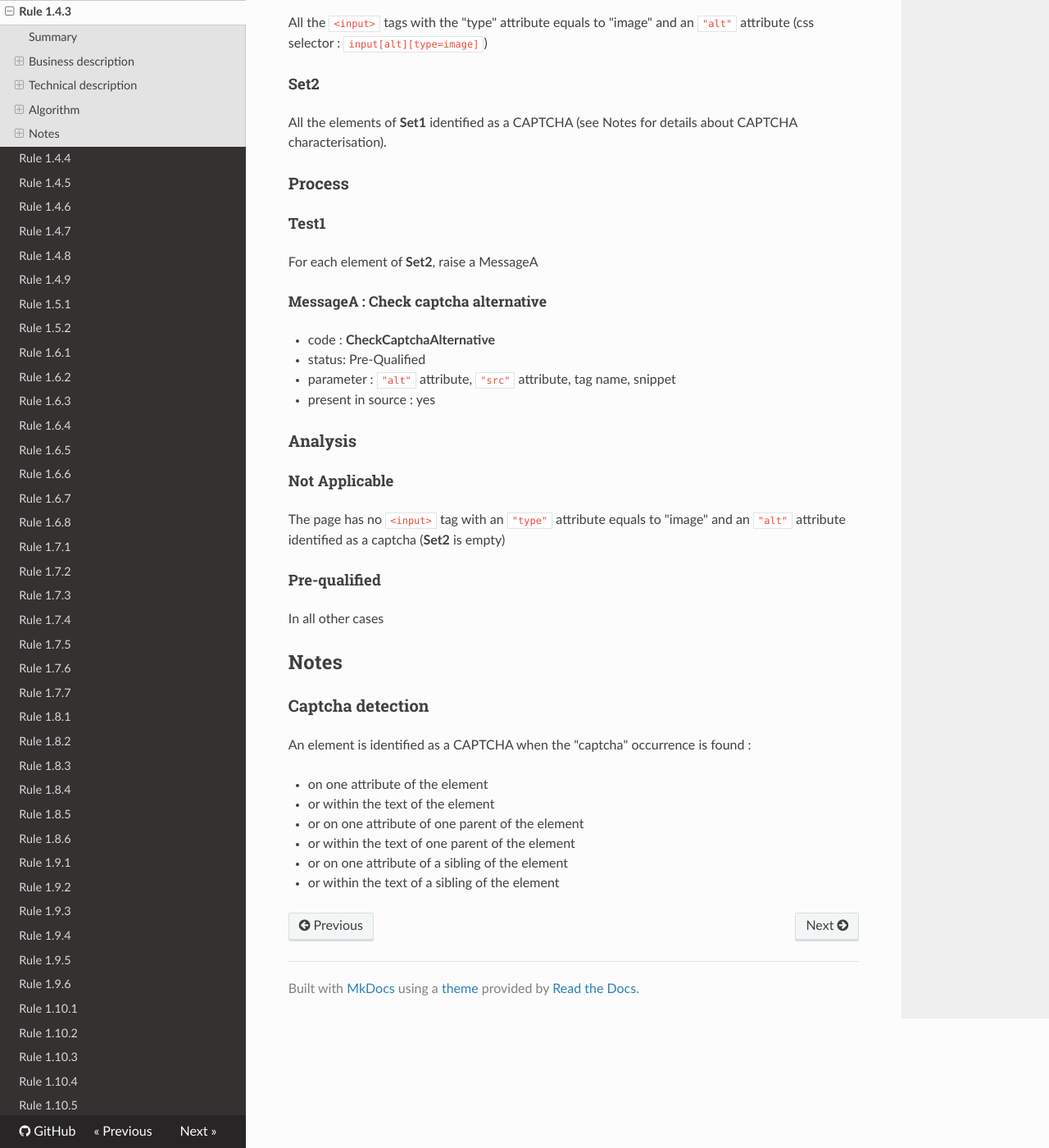
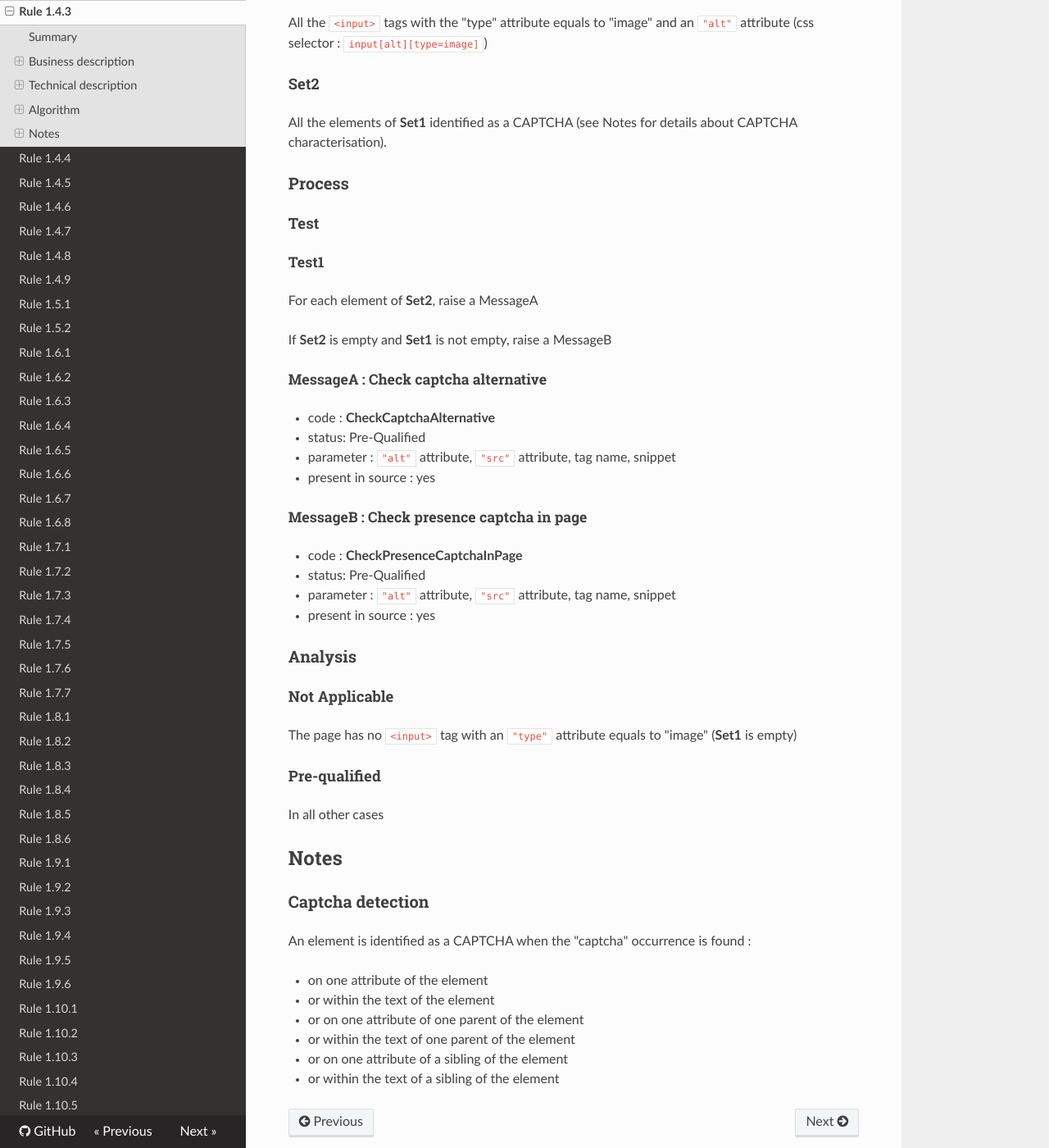
Before and after one commit to Tanaguru/RGAA3-2016, an MkDocs documentation site: the page built from docs/Rule-1-4-3.md, in a window 1280 px wide and 1400 px high, scrolled down 1249 px. Shown: the whole window at 82% size. Built offline with MkDocs 1.6.1, drawn with Linux system fonts in a browser that asks for light colours; nearby versions of some CDN libraries; old or Windows-style settings are respelled for this version of MkDocs.

Commit message:
Update Rule-1-4-3.md

```diff
--- a/docs/Rule-1-4-3.md
+++ b/docs/Rule-1-4-3.md
@@ -52,9 +52,13 @@ All the elements of **Set1** identified as a CAPTCHA (see Notes for details abou
 
 ### Process
 
-#### Test1
+#### Test
+
+##### Test1
 
 For each element of **Set2**, raise a MessageA
+
+If **Set2** is empty and **Set1** is not empty, raise a MessageB
 
 ##### MessageA : Check captcha alternative
 
@@ -63,11 +67,18 @@ For each element of **Set2**, raise a MessageA
 -    parameter : `"alt"` attribute, `"src"` attribute, tag name, snippet
 -    present in source : yes
 
+##### MessageB : Check presence captcha in page
+
+-    code : **CheckPresenceCaptchaInPage**
+-    status: Pre-Qualified
+-    parameter : `"alt"` attribute, `"src"` attribute, tag name, snippet
+-    present in source : yes
+
 ### Analysis
 
 #### Not Applicable
 
-The page has no `<input>` tag with an `"type"` attribute equals to "image" and an `"alt"` attribute identified as a captcha (**Set2** is empty)
+The page has no `<input>` tag with an `"type"` attribute equals to "image" (**Set1** is empty)
 
 #### Pre-qualified
 
```
